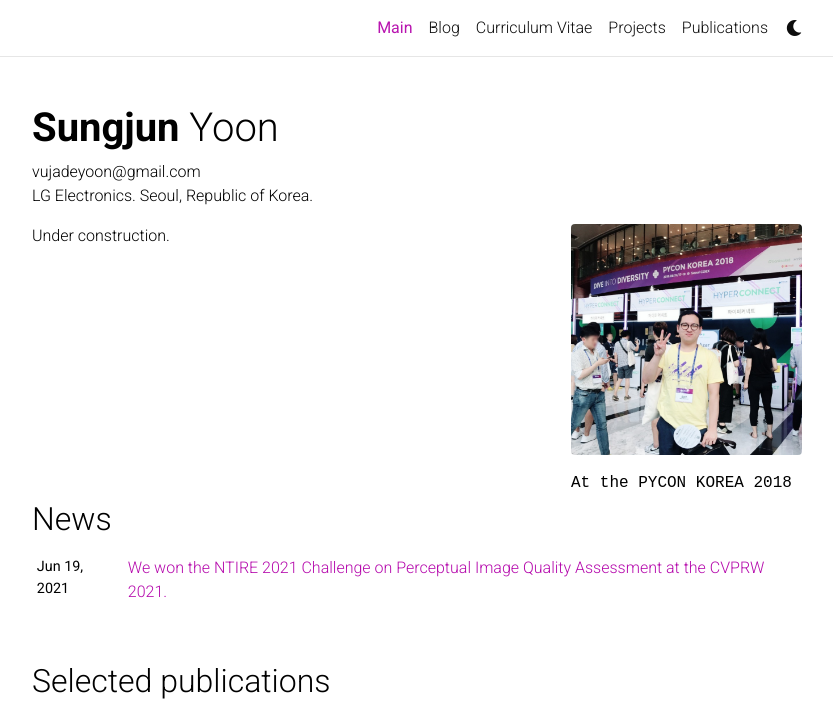
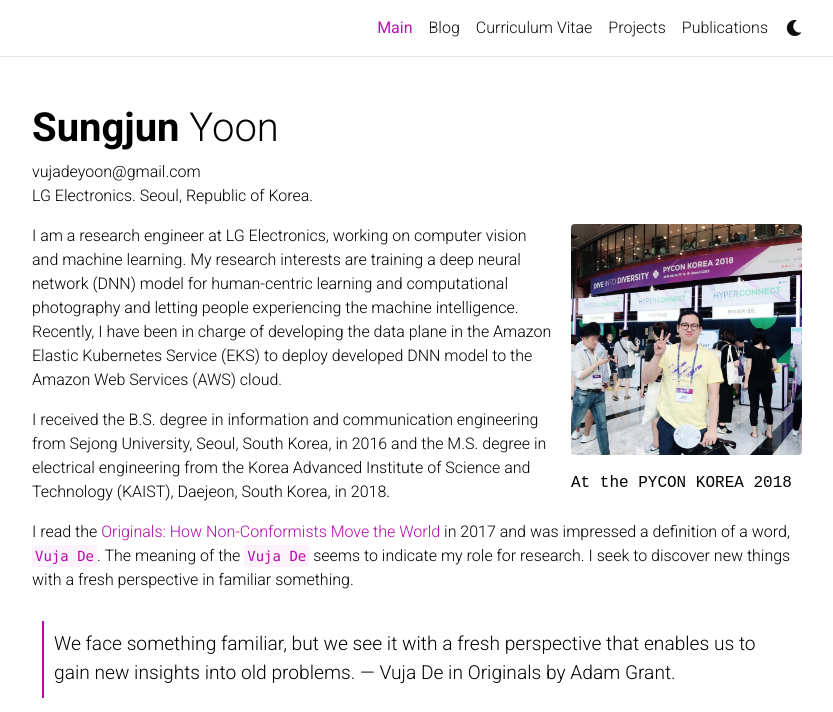
Before and after one commit to vujadeyoon/vujadeyoon.github.io, a Jekyll site: the page built from _pages/about.md, in a window 1280 px wide and 1228 px high, cut to the strip 0-712 px from the top of the window. Shown: the whole strip, without its empty margins (223-1056 px from the left). Built offline with Jekyll 4.4.1, drawn with Linux system fonts in a browser that asks for light colours; full-size pictures stand in for the smaller copies a plugin makes; comment, search, counter and statistics services are not loaded; a style sheet for code colours, icons or effects is not loaded.

Commit message:
220120s: update about.md.

```diff
--- a/_pages/about.md
+++ b/_pages/about.md
@@ -15,4 +15,21 @@
 social: true  # includes social icons at the bottom of the page
 ---
 
-Under construction.
+I am a research engineer at LG Electronics, working on computer vision and machine learning.
+My research interests are training a deep neural network (DNN) model for human-centric learning and computational photography
+and letting people experiencing the machine intelligence.
+Recently, I have been in charge of developing the data plane in the Amazon Elastic Kubernetes Service (EKS) to deploy developed
+DNN model to the Amazon Web Services (AWS) cloud.
+
+I received the B.S. degree in information and communication engineering from Sejong University, Seoul, South Korea,
+in 2016 and the M.S. degree in electrical engineering from the Korea Advanced Institute of Science and Technology (KAIST),
+Daejeon, South Korea, in 2018.
+
+I read the [Originals: How Non-Conformists Move the World](https://www.adamgrant.net/book/originals) in 2017 and
+was impressed a definition of a word, `Vuja De`. The meaning of the `Vuja De` seems to indicate my role for research.
+I seek to discover new things with a fresh perspective in familiar something.
+
+<blockquote>
+    We face something familiar, but we see it with a fresh perspective that enables us to gain new insights into old problems.
+    — Vuja De in Originals by Adam Grant.
+</blockquote>
```
